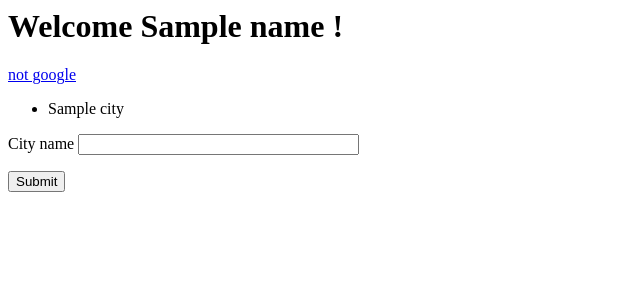
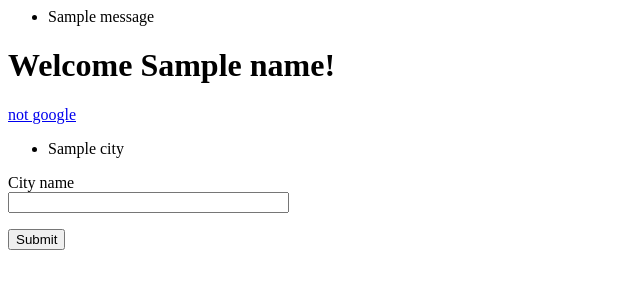
Before and after one commit to chels-c/cmpe131-hw3, a Flask app: template app/templates/home.html in a window 1280 px wide. Shown: the top 300 px of the page, without its empty margins (0-640 px from the left). Run offline with Flask 2, Linux system fonts and the light colour scheme; the template is opened without the code that fills it: most values are stand-ins (such as "Sample title", 1, 10 or a date in 2020); one stand-in notice (Sample message) is shown; form fields are guessed from the names that the template uses.

Commit message:
Update home.html

```diff
--- a/app/templates/home.html
+++ b/app/templates/home.html
@@ -2,19 +2,28 @@
 <head>
 </head>
 <body>
-	<h1>Welcome {{name}} !</h1>
+    {% with flashed_messages = get_flashed_messages() %}
+        {% if flashed_messages %}
+        <ul>
+            {% for flashed_message in flashed_messages %}
+            <li>{{ flashed_message }}</li>
+            {% endfor %}
+        </ul>
+        {% endif %}
+        {% endwith %}
+	<h1>Welcome {{name}}!</h1>
 	<a href="www.google.com">not google </a>
 	<ul>
 	{% for city in city_names %}
        		<li>{{city}}</li>
   	{% endfor %}
 	</ul>
-	<form action ="" method = "POST" novalidate>
+	<form action = "" method="POST" novalidate>
 	<p>
-		{{form.CityName.label}}
-		{{form.CityName(size = 32)}}
+		{{form.CityName.label}}<br>
+		{{form.CityName(size=32)}}
 	</p>
 	<p>{{form.submit()}}</p>
-	</form>
+    </form>
 </body>
 </html>
```
